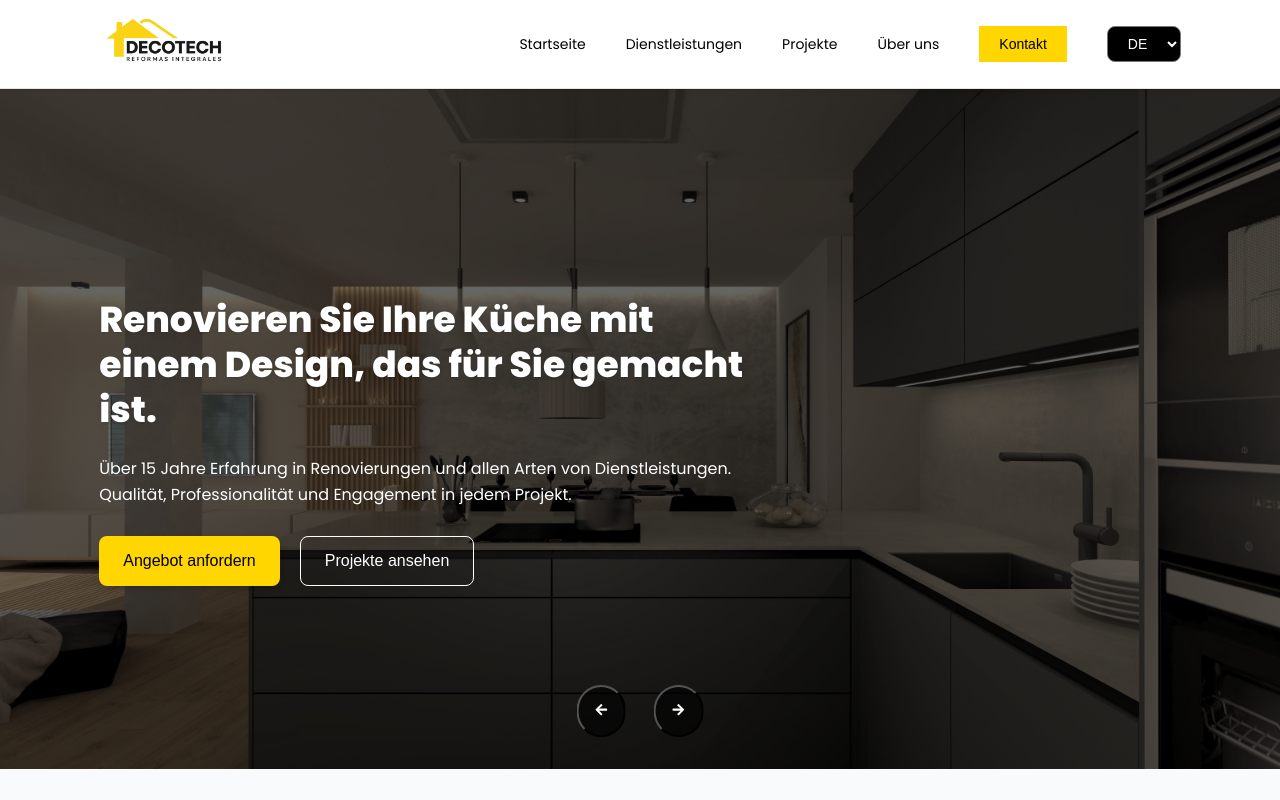
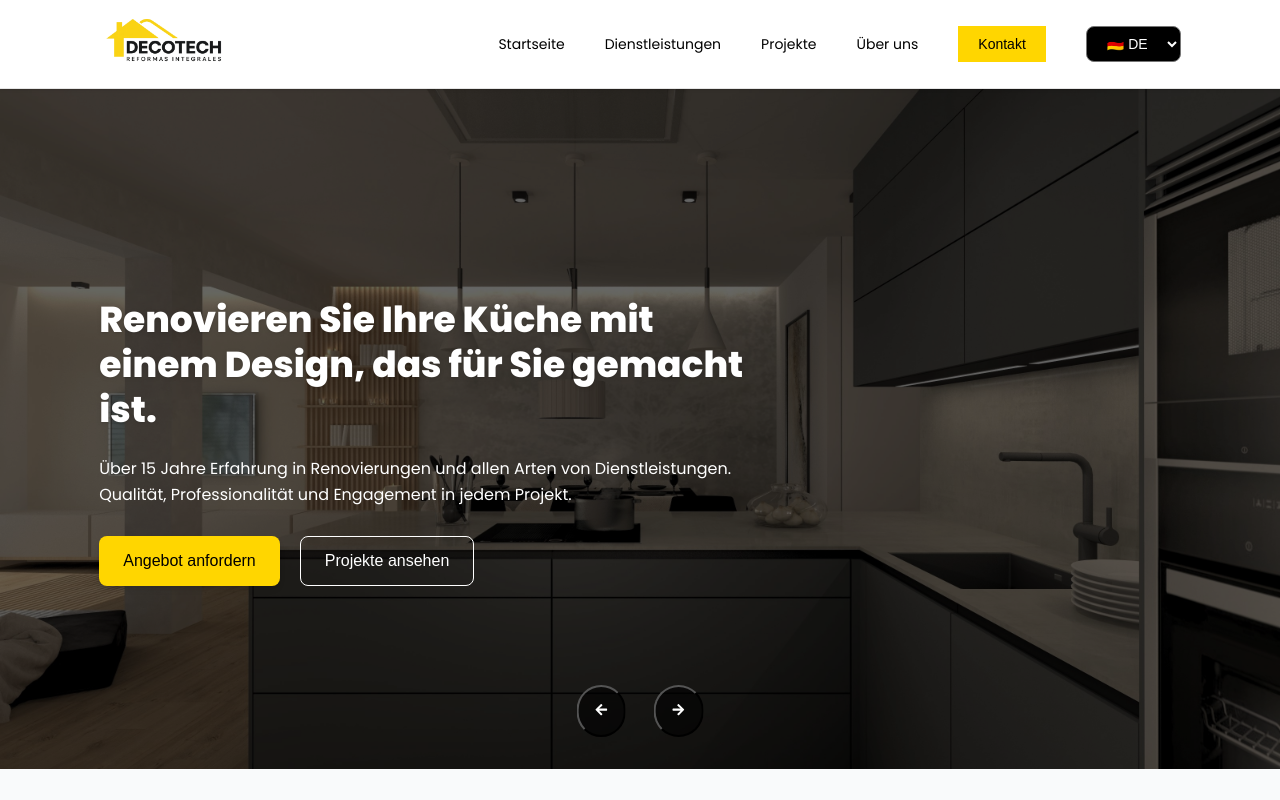
Before and after one commit to DiegoDexx/Web-decotech, a React (Vite) app: page /de in a window 1280 px wide. Shown: the top 800 px of the page. Built offline with nearby package versions, Linux system fonts and the light colour scheme.

Commit message:
selectIdioma_flags

```diff
--- a/src/components/ui/selectIdiom.jsx
+++ b/src/components/ui/selectIdiom.jsx
@@ -12,14 +12,22 @@ export default function SelectIdiom() {
 
   return (
     <select
-      className="bg-black text-white px-2 py-1 rounded-full text-xs md:px-4 md:py-2 md:text-sm md:rounded-lg"
+      className="bg-black text-white px-3 py-2 rounded-full text-xs md:px-4 md:py-2 md:text-sm md:rounded-lg flex items-center gap-1.5"
       value={currentLang}
       onChange={handleChange}
     >
-      <option value="es">ES</option>
-      <option value="en">EN</option>
-      <option value="fr">FR</option>
-      <option value="de">DE</option>
+      <option className="flex items-center gap-1.5 p-1" value="es">
+        🇪🇸 ES
+      </option>
+      <option className="flex items-center gap-1.5 p-1" value="en">
+        🇺🇸 EN
+      </option>
+      <option className="flex items-center gap-1.5 p-1" value="fr">
+        🇫🇷 FR
+      </option>
+      <option className="flex items-center gap-1.5 p-1" value="de">
+        🇩🇪 DE
+      </option>
     </select>
   );
 }
```
